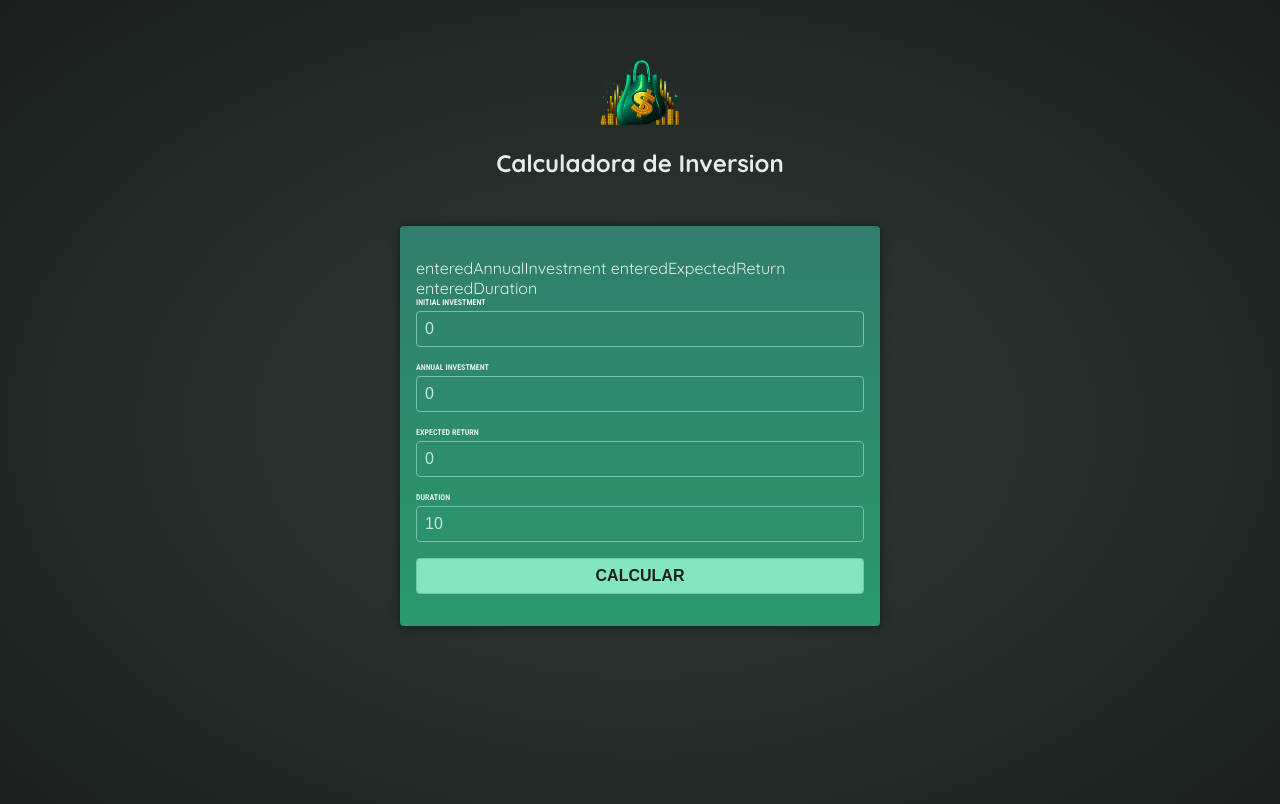
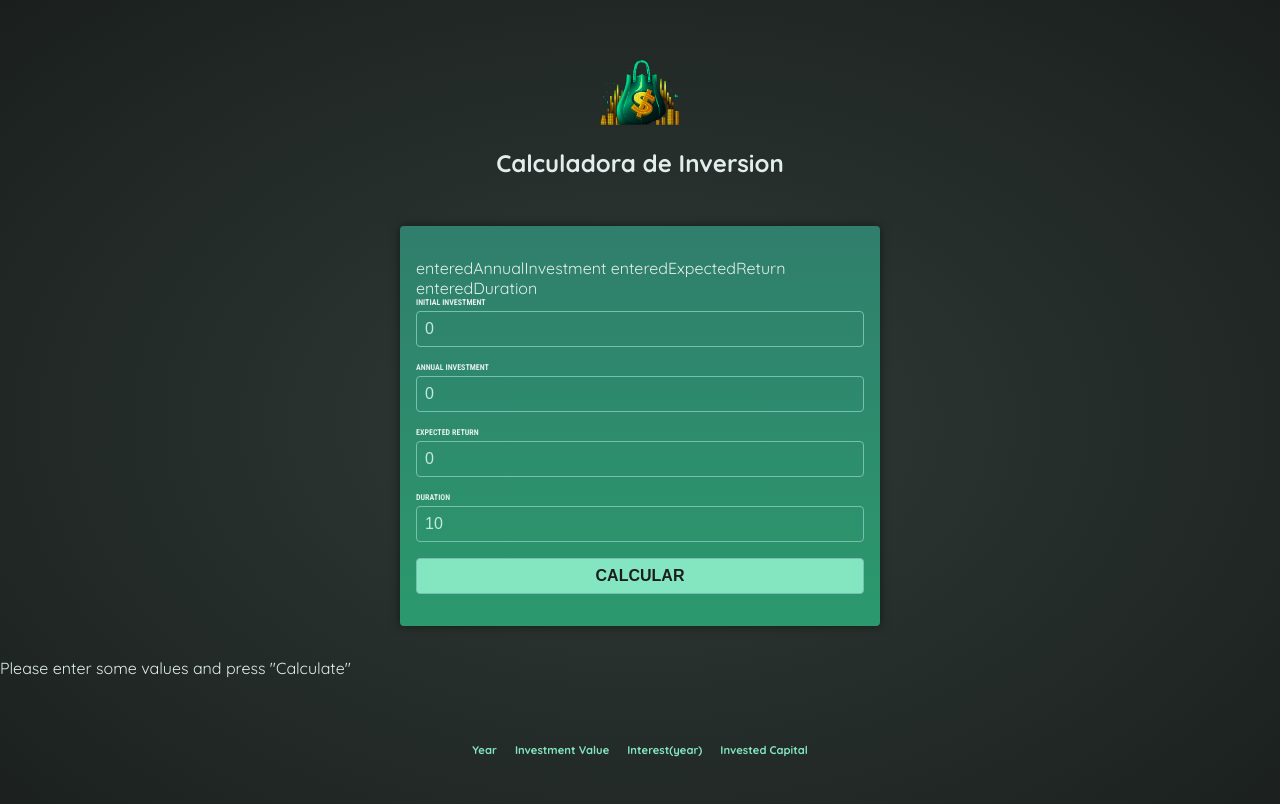
Before and after one commit to Aletheios42/Investment_Calculator_Web, an Angular app: page / in a window 1280 px wide. Shown: the top 804 px of the page. Built offline with nearby package versions, Linux system fonts and the light colour scheme.

Commit message:
Investment Results Part II

```diff
--- a/src/app/app.component.html
+++ b/src/app/app.component.html
@@ -1,2 +1,3 @@
 <app-header />
 <app-user-input (calculate)="onCalculateInvestmentResults($event)" />
+<app-investment-results [results]="resultsData" />
--- a/src/app/app.component.ts
+++ b/src/app/app.component.ts
@@ -1,20 +1,26 @@
 import { Component } from '@angular/core';
 import { HeaderComponent } from './header/header.component';
 import { UserInputComponent } from './user-input/user-input.component';
+import type { InvestmentInput } from './investment-input.model';
+import { InvestmentResultsComponent } from './investment-results/investment-results.component';
 
 @Component({
   selector: 'app-root',
   standalone: true,
-  imports: [HeaderComponent, UserInputComponent],
+  imports: [HeaderComponent, UserInputComponent, InvestmentResultsComponent],
   templateUrl: './app.component.html',
 })
 export class AppComponent {
-  onCalculateInvestmentResults(data: {
-    initialInvestment: number;
+  resultsData?: {
+    year: number;
+    interest: number;
+    valueEndOfYear: number;
     annualInvestment: number;
-    expectedReturn: number;
-    duration: number;
-  }) {
+    totalInterest: number;
+    totalAmountInvested: number;
+  }[];
+
+  onCalculateInvestmentResults(data: InvestmentInput) {
     const { initialInvestment, annualInvestment, expectedReturn, duration } =
       data;
     const annualData = [];
@@ -35,6 +41,6 @@
         totalAmountInvested: initialInvestment + annualInvestment * year,
       });
     }
-    console.log(annualData);
+    this.resultsData = annualData;
   }
 }
--- /dev/null
+++ b/src/app/investment-results/investment-results.component.css
@@ -0,0 +1,19 @@
+table {
+  max-width: 50rem;
+  margin: 2rem auto;
+  padding: 1rem;
+  table-layout: fixed;
+  border-spacing: 1rem;
+  text-align: right;
+}
+
+table thead {
+  font-size: 0.7rem;
+  color: #83e6c0;
+}
+
+table tbody {
+  font-family: "Roboto Condensed", sans-serif;
+  font-size: 0.85rem;
+  color: #c2e9e0;
+}
--- /dev/null
+++ b/src/app/investment-results/investment-results.component.html
@@ -0,0 +1,11 @@
+<p>Please enter some values and press "Calculate"</p>
+
+<table>
+  <thead>
+    <th>Year</th>
+    <th>Investment Value</th>
+    <th>Interest(year)</th>
+    <th>Invested Capital</th>
+  </thead>
+  <tbody></tbody>
+</table>
```
Also changed, not shown: src/app/investment-input.model.ts (added, +13 -0 lines), src/app/investment-results/investment-results.component.ts (added, +18 -0 lines), src/app/user-input/user-input.component.ts (+2 -6 lines), src/investment-results.ts (deleted, +0 -26 lines), instrucciones.txt.
